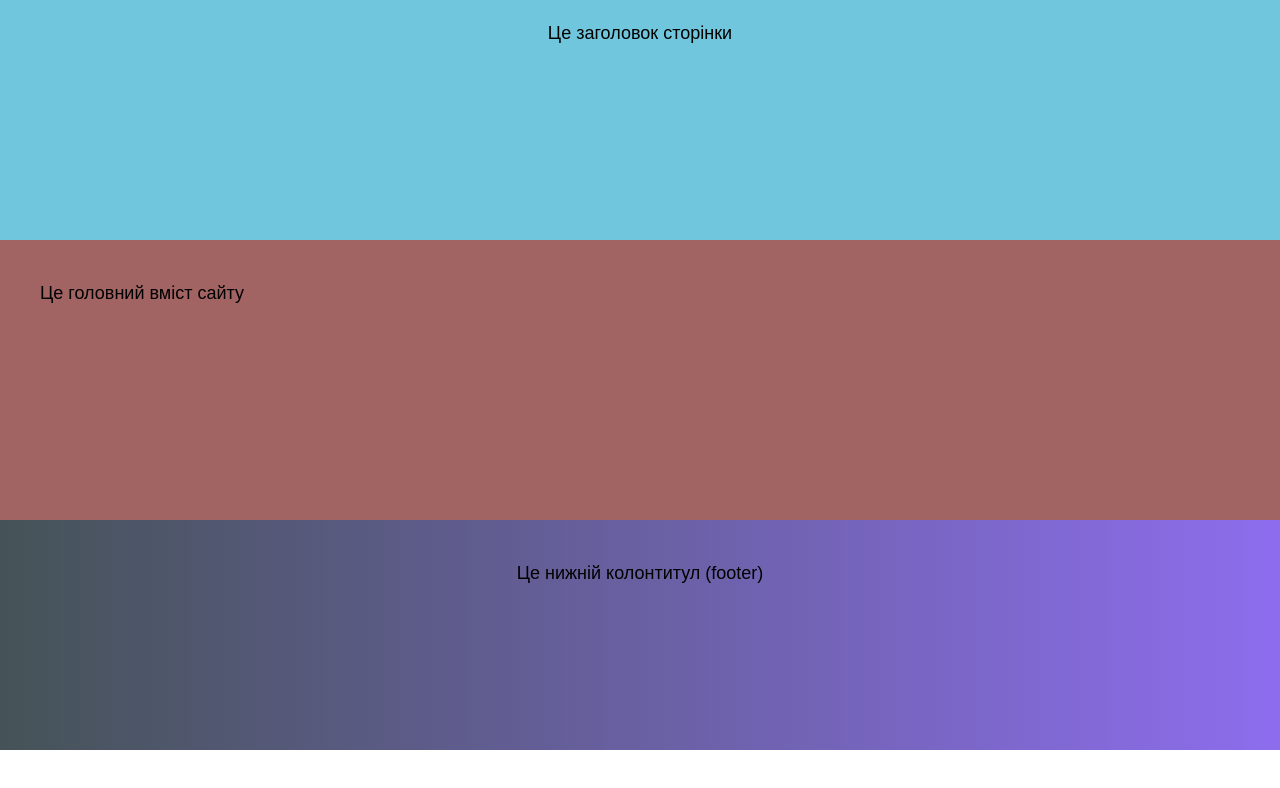
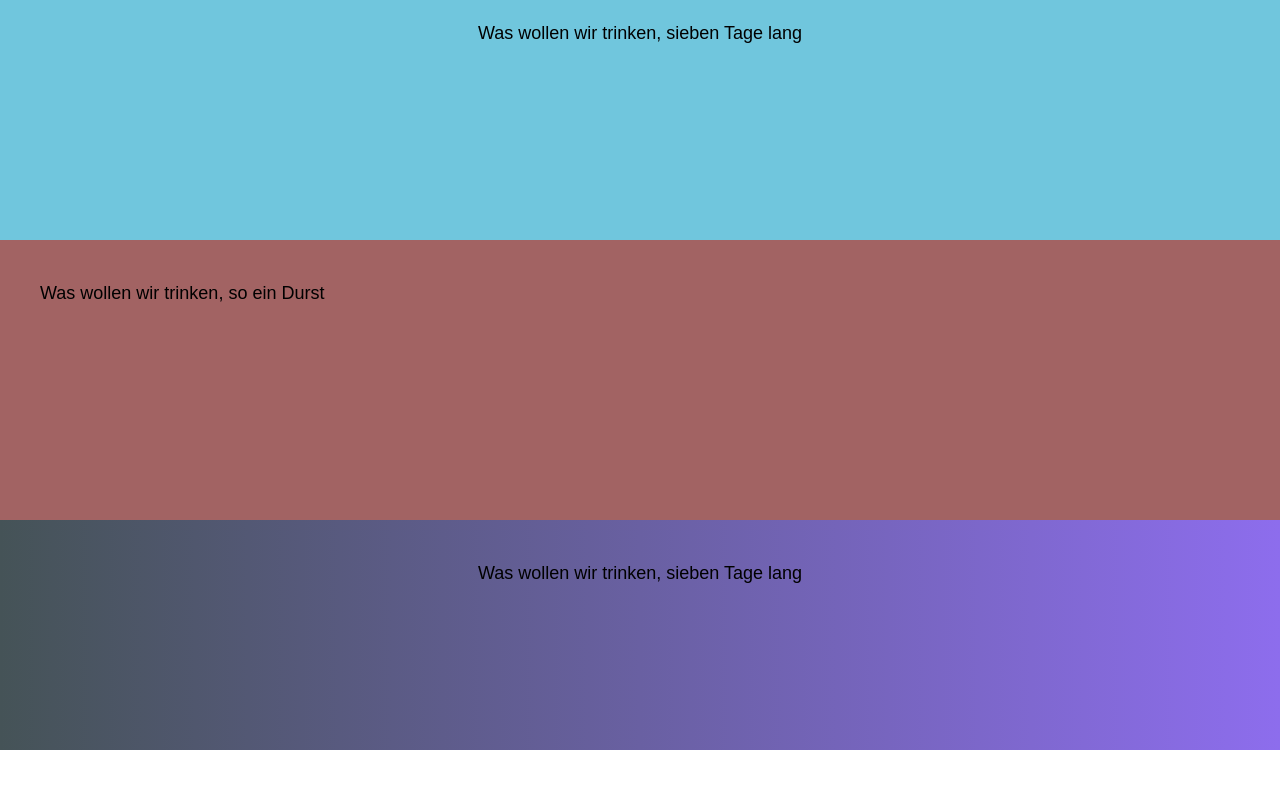
Before and after one commit to Serhii471/Scc_style_lab2, a plain HTML site: page Index.html in a window 1280 px wide. Drawn offline with Linux system fonts and the light colour scheme.

Commit message:
Update Index.html
MORE comitov

```diff
--- a/Index.html
+++ b/Index.html
@@ -3,20 +3,20 @@
 <head>
     <meta charset="UTF-8">
     <meta name="viewport" content="width=device-width, initial-scale=1.0">
-    <title>Document</title>
+    <title>kryta-nazva</title>
     <link rel="stylesheet" type="text/css" href="styles.css">
 </head>
 <body>
 <header class="header">
-    <p class="text">Це заголовок сторінки</p>
+    <p class="text">Was wollen wir trinken, sieben Tage lang</p>
   </header>
 
   <main class="main">
-    <p class="text">Це головний вміст сайту</p>
+    <p class="text">Was wollen wir trinken, so ein Durst</p>
   </main>
 
   <footer class="footer">
-    <p class="text">Це нижній колонтитул (footer)</p>
+    <p class="text">Was wollen wir trinken, sieben Tage lang</p>
   </footer>
 </body>
 </html>
```
